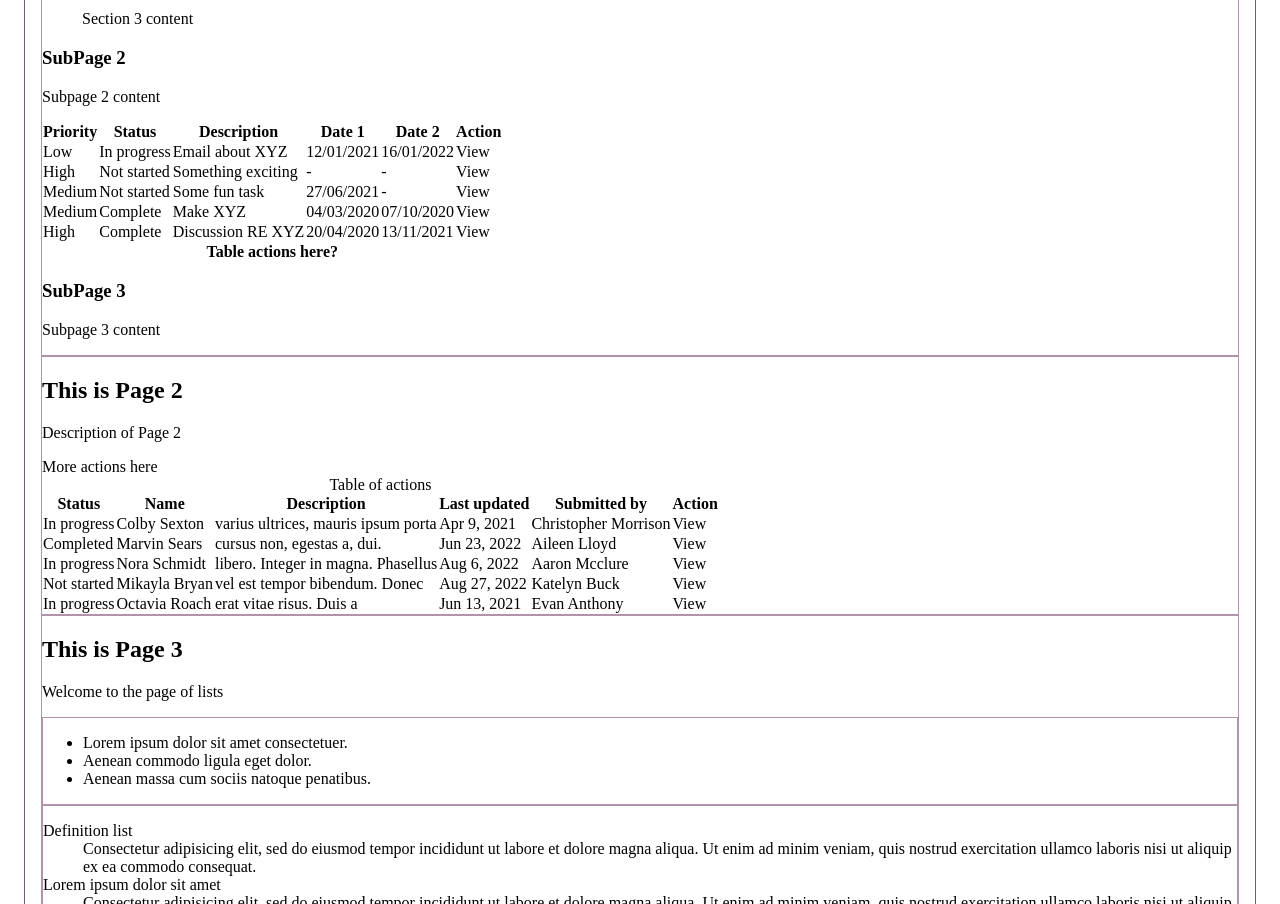
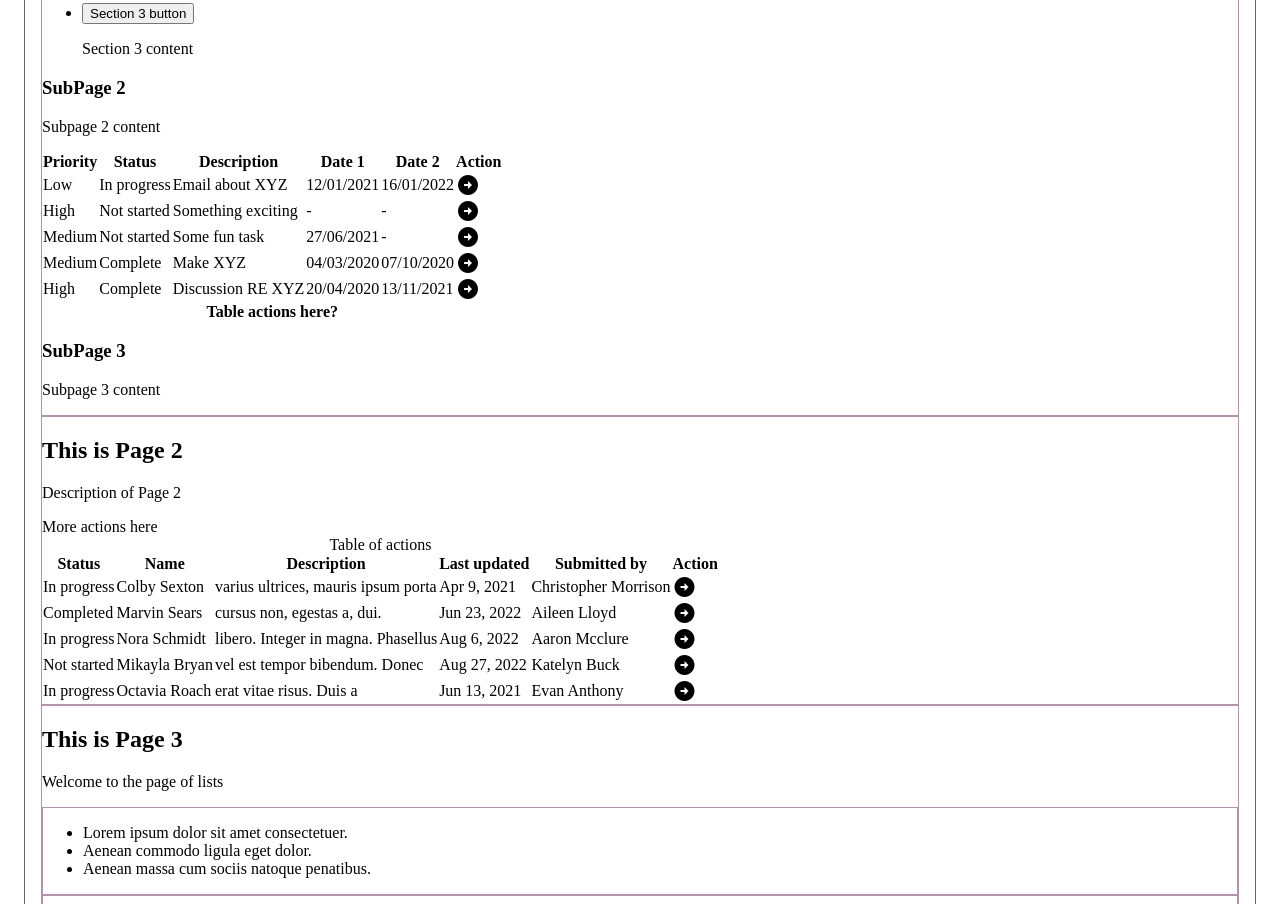
Before and after one commit to jadedye/character-sheet, a plain HTML site: page index.html in a window 1280 px wide. Shown: the part 793-1697 px from the top of the page. Drawn offline with Linux system fonts and the light colour scheme.

Commit message:
Icon changes

```diff
--- a/index.html
+++ b/index.html
@@ -94,15 +94,15 @@
               <div>
                 <ul>
                   <li>
-                    <span class="material-icons-outlined">done</span>
+                    <span class="material-icons">done</span>
                     Status 1
                   </li>
                   <li>
-                    <span class="material-icons-outlined">error_outline</span>
+                    <span class="material-icons">error_outline</span>
                     Status 2
                   </li>
                   <li>
-                    <span class="material-icons-outlined">error_outline</span>
+                    <span class="material-icons">error_outline</span>
                     Status 3
                   </li>
                 </ul>
@@ -166,7 +166,9 @@
                   16/01/2022
                 </td>
                 <td>
-                  View
+                  <span class="material-icons">
+                    arrow_circle_right
+                  </span>
                 </td>
               </tr>
               <tr>
@@ -186,7 +188,9 @@
                   -
                 </td>
                 <td>
-                  View
+                  <span class="material-icons">
+                    arrow_circle_right
+                  </span>
                 </td>
               </tr>
               <tr>
@@ -206,7 +210,9 @@
                   -
                 </td>
                 <td>
-                  View
+                  <span class="material-icons">
+                    arrow_circle_right
+                  </span>
                 </td>
               </tr>
               <tr>
@@ -226,7 +232,9 @@
                   07/10/2020
                 </td>
                 <td>
-                  View
+                  <span class="material-icons">
+                    arrow_circle_right
+                  </span>
                 </td>
               </tr>
               <tr>
@@ -246,7 +254,9 @@
                   13/11/2021
                 </td>
                 <td>
-                  View
+                  <span class="material-icons">
+                    arrow_circle_right
+                  </span>
                 </td>
               </tr>
             </tbody>
@@ -286,7 +296,9 @@
               <td>varius ultrices, mauris ipsum porta</td>
               <td>Apr 9, 2021</td>
               <td>Christopher Morrison</td>
-              <td>View</td>
+              <td><span class="material-icons">
+                arrow_circle_right
+              </span></td>
             </tr>
             <tr>
               <td>Completed</td>
@@ -294,7 +306,9 @@
               <td>cursus non, egestas a, dui.</td>
               <td>Jun 23, 2022</td>
               <td>Aileen Lloyd</td>
-              <td>View</td>
+              <td><span class="material-icons">
+                arrow_circle_right
+              </span></td>
             </tr>
             <tr>
               <td>In progress</td>
@@ -302,7 +316,9 @@
               <td>libero. Integer in magna. Phasellus</td>
               <td>Aug 6, 2022</td>
               <td>Aaron Mcclure</td>
-              <td>View</td>
+              <td><span class="material-icons">
+                arrow_circle_right
+              </span></td>
             </tr>
             <tr>
               <td>Not started</td>
@@ -310,7 +326,9 @@
               <td>vel est tempor bibendum. Donec</td>
               <td>Aug 27, 2022</td>
               <td>Katelyn Buck</td>
-              <td>View</td>
+              <td><span class="material-icons">
+                arrow_circle_right
+              </span></td>
             </tr>
             <tr>
               <td>In progress</td>
@@ -318,7 +336,9 @@
               <td>erat vitae risus. Duis a</td>
               <td>Jun 13, 2021</td>
               <td>Evan Anthony</td>
-              <td>View</td>
+              <td><span class="material-icons">
+                arrow_circle_right
+              </span></td>
             </tr>
           </tbody>
           <tfoot>
```
